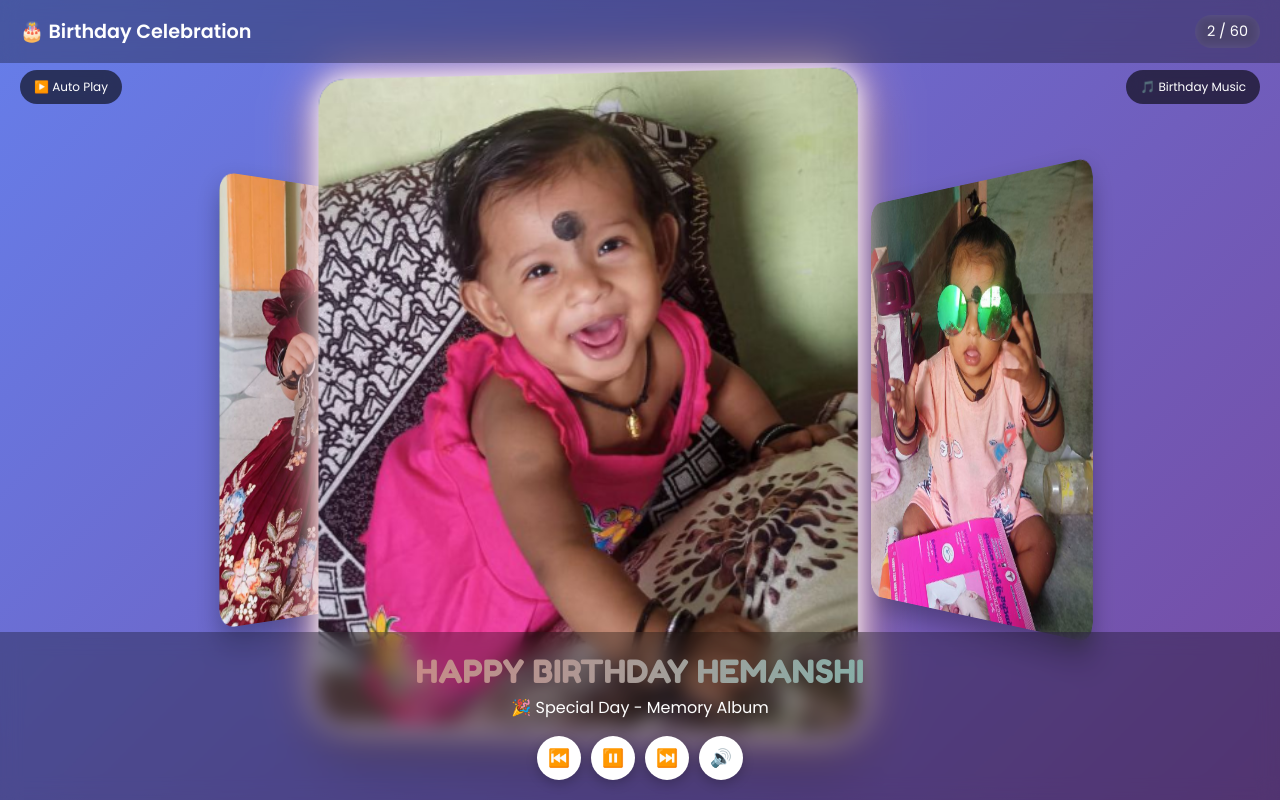
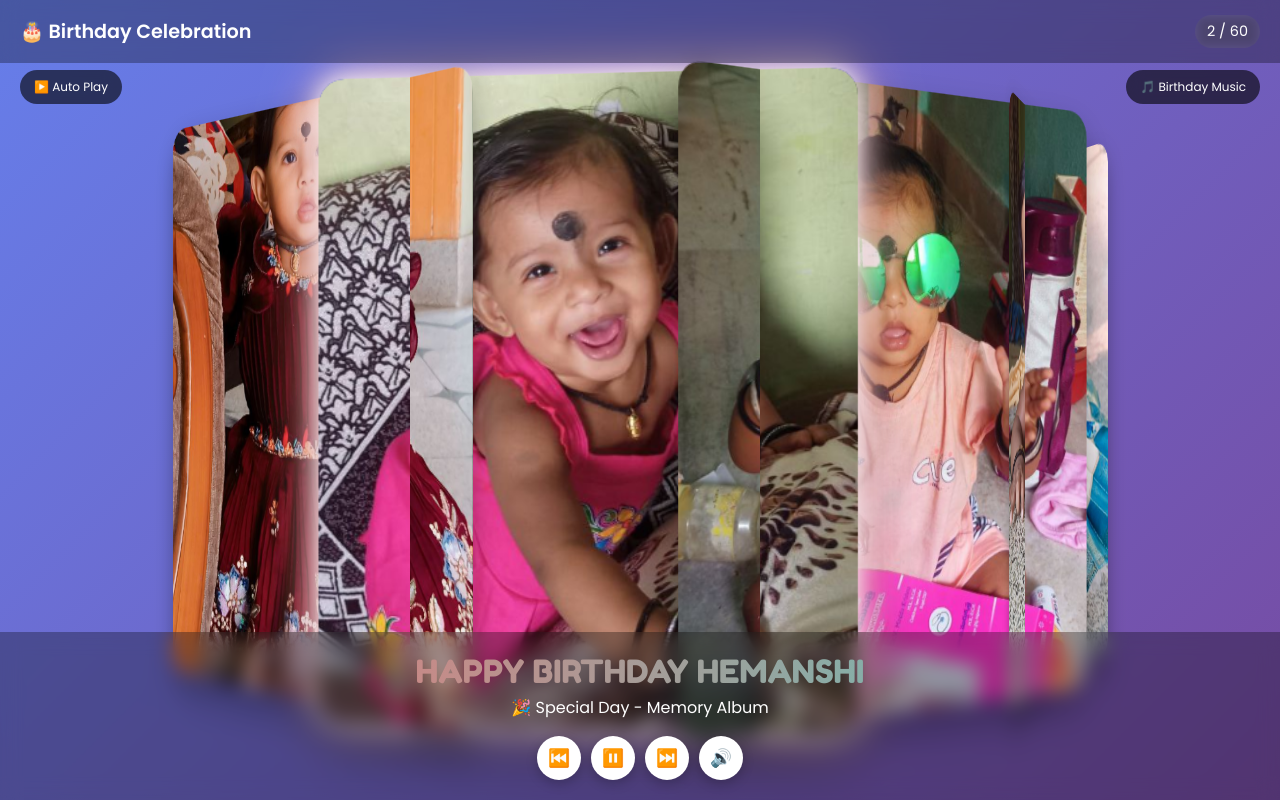
Before and after one commit to Sukoon777/HEMANSHI, a plain HTML site: page index.html in a window 1280 px wide. Drawn offline with Linux system fonts and the light colour scheme.

Commit message:
Update index.html

```diff
--- a/index.html
+++ b/index.html
@@ -223,7 +223,7 @@
 
   <script>
     const TOTAL_PHOTOS = 60;
-    const VISIBLE_PHOTOS = 3;
+    const VISIBLE_PHOTOS = 10;
     const AUTO_ADVANCE_TIME = 4000;
 
     const musicFiles = [
```
